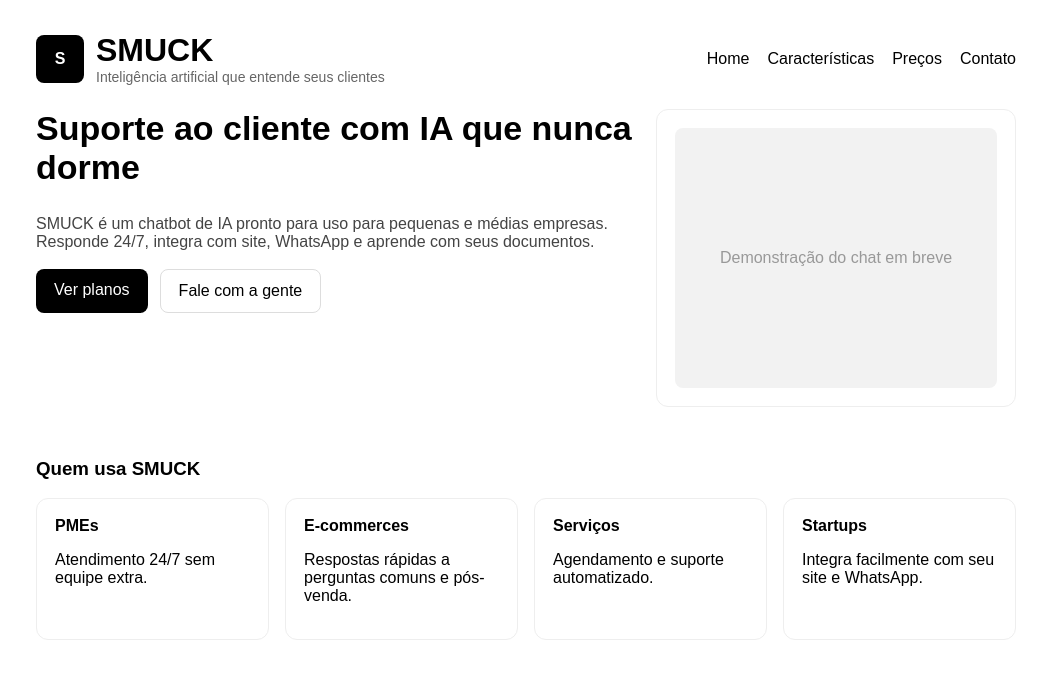
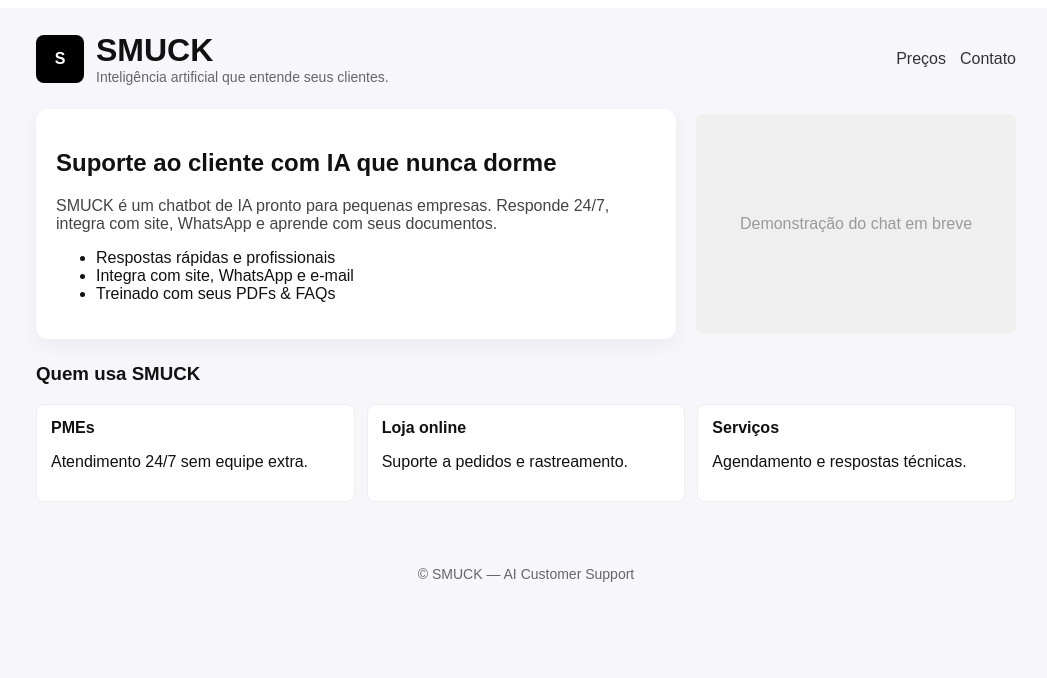
Before and after one commit to SMUCKcyr/SMUCK, a Next.js app: page / in a window 1280 px wide. Shown: the top 678 px of the page, without its empty margins (114-1161 px from the left). Built offline with nearby package versions, Linux system fonts and the light colour scheme.

Commit message:
Update index.jsx

```diff
--- a/pages/index.jsx
+++ b/pages/index.jsx
@@ -2,53 +2,54 @@ import React from "react";
 
 export default function Home() {
   const styles = {
-    container: { fontFamily: "Arial, sans-serif", padding: "24px" },
-    header: { maxWidth: 980, margin: "0 auto 24px auto", display: "flex", justifyContent: "space-between", alignItems: "center" },
-    logoBox: { display: "flex", gap: 12, alignItems: "center" },
-    nav: { display: "flex", gap: 18, alignItems: "center" },
-    hero: { maxWidth: 980, margin: "24px auto", display: "grid", gridTemplateColumns: "1fr 360px", gap: 20 },
-    card: { border: "1px solid #eee", borderRadius: 12, padding: 18, background: "#fff" },
-    features: { maxWidth: 980, margin: "24px auto", paddingTop: 8 },
-    grid: { display: "grid", gridTemplateColumns: "repeat(auto-fit, minmax(220px, 1fr))", gap: 16 },
+    container: { fontFamily: "Arial, sans-serif", background: "#f7f7fb", color: "#111", minHeight: "100vh" },
+    wrapper: { maxWidth: 980, margin: "0 auto", padding: "24px 12px" },
+    header: { display: "flex", alignItems: "center", justifyContent: "space-between", gap: 18 },
+    logoBox: { display: "flex", alignItems: "center", gap: 12 },
+    logoSquare: { width: 48, height: 48, borderRadius: 8, background: "#000", color: "#fff", display: "flex", alignItems: "center", justifyContent: "center", fontWeight: 700 },
+    nav: { display: "flex", gap: 14, alignItems: "center" },
+    hero: { margin: "24px 0", display: "grid", gridTemplateColumns: "1fr 320px", gap: 20, alignItems: "center" },
+    cardArea: { background: "#fff", padding: 20, borderRadius: 12, boxShadow: "0 6px 18px rgba(20,20,50,0.06)" },
+    features: { marginTop: 24 },
+    grid: { display: "grid", gridTemplateColumns: "repeat(auto-fit,minmax(200px,1fr))", gap: 12 },
+    card: { background: "#fff", padding: 14, borderRadius: 8, border: "1px solid #eee" },
+    footer: { marginTop: 40, padding: "24px 0", color: "#666", fontSize: 14, textAlign: "center" }
   };
 
   return (
     <div style={styles.container}>
+      <div style={styles.wrapper}>
         <header style={styles.header}>
           <div style={styles.logoBox}>
-          <div style={{ width: 48, height: 48, borderRadius: 8, background: "#000", color: "#fff", display: "flex", alignItems: "center", justifyContent: "center", fontWeight: "700" }}>
-            S
-          </div>
+            <div style={styles.logoSquare}>S</div>
             <div>
               <h1 style={{ margin: 0 }}>SMUCK</h1>
-            <div style={{ color: "#666", fontSize: 14 }}>Inteligência artificial que entende seus clientes</div>
+              <div style={{ color: "#666", fontSize: 14 }}>Inteligência artificial que entende seus clientes.</div>
             </div>
           </div>
 
           <nav style={styles.nav}>
-          <a href="/" style={{ color: "#000", textDecoration: "none" }}>Home</a>
-          <a href="/features" style={{ color: "#000", textDecoration: "none" }}>Características</a>
-          <a href="/pricing" style={{ color: "#000", textDecoration: "none" }}>Preços</a>
-          <a href="/contact" style={{ color: "#000", textDecoration: "none" }}>Contato</a>
+            <a href="/pricing" style={{ color: "#333", textDecoration: "none" }}>Preços</a>
+            <a href="/contact" style={{ color: "#333", textDecoration: "none" }}>Contato</a>
           </nav>
         </header>
 
         <main>
-        <section id="hero" style={styles.hero}>
-          <div>
-            <h2 style={{ fontSize: 34, marginTop: 0 }}>Suporte ao cliente com IA que nunca dorme</h2>
+          <section style={styles.hero}>
+            <div style={styles.cardArea}>
+              <h2>Suporte ao cliente com IA que nunca dorme</h2>
               <p style={{ color: "#444" }}>
-              SMUCK é um chatbot de IA pronto para uso para pequenas e médias empresas. Responde 24/7, integra com site, WhatsApp e aprende com seus documentos.
+                SMUCK é um chatbot de IA pronto para pequenas empresas. Responde 24/7, integra com site, WhatsApp e aprende com seus documentos.
               </p>
-
-            <div style={{ display: "flex", gap: 12, marginTop: 18 }}>
-              <a href="/pricing" style={{ padding: "12px 18px", background: "#000", color: "#fff", borderRadius: 8, textDecoration: "none" }}>Ver planos</a>
-              <a href="/contact" style={{ padding: "12px 18px", background: "#fff", color: "#000", borderRadius: 8, border: "1px solid #ddd", textDecoration: "none" }}>Fale com a gente</a>
-            </div>
+              <ul>
+                <li>Respostas rápidas e profissionais</li>
+                <li>Integra com site, WhatsApp e e-mail</li>
+                <li>Treinado com seus PDFs & FAQs</li>
+              </ul>
             </div>
 
-          <div style={styles.card}>
-            <div style={{ height: 260, borderRadius: 8, background: "#f2f2f2", display: "flex", alignItems: "center", justifyContent: "center", color: "#999" }}>
+            <div style={{ textAlign: "center" }}>
+              <div style={{ width: "100%", height: 220, background: "#efefef", borderRadius: 8, display: "flex", alignItems: "center", justifyContent: "center", color: "#9a9a9a" }}>
                 Demonstração do chat em breve
               </div>
             </div>
@@ -56,30 +57,18 @@ export default function Home() {
 
           <section id="features" style={styles.features}>
             <h3>Quem usa SMUCK</h3>
-
             <div style={styles.grid}>
-            <div style={styles.card}>
-              <strong>PMEs</strong>
-              <p>Atendimento 24/7 sem equipe extra.</p>
-            </div>
-
-            <div style={styles.card}>
-              <strong>E-commerces</strong>
-              <p>Respostas rápidas a perguntas comuns e pós-venda.</p>
-            </div>
-
-            <div style={styles.card}>
-              <strong>Serviços</strong>
-              <p>Agendamento e suporte automatizado.</p>
-            </div>
-
-            <div style={styles.card}>
-              <strong>Startups</strong>
-              <p>Integra facilmente com seu site e WhatsApp.</p>
-            </div>
+              <div style={styles.card}><strong>PMEs</strong><p>Atendimento 24/7 sem equipe extra.</p></div>
+              <div style={styles.card}><strong>Loja online</strong><p>Suporte a pedidos e rastreamento.</p></div>
+              <div style={styles.card}><strong>Serviços</strong><p>Agendamento e respostas técnicas.</p></div>
             </div>
           </section>
         </main>
+
+        <footer style={styles.footer}>
+          © SMUCK — AI Customer Support
+        </footer>
+      </div>
     </div>
   );
               }
```
Lines whose indentation alone changed are shown as unchanged.
